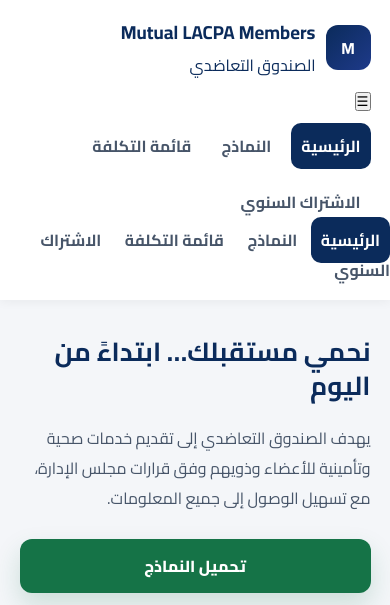
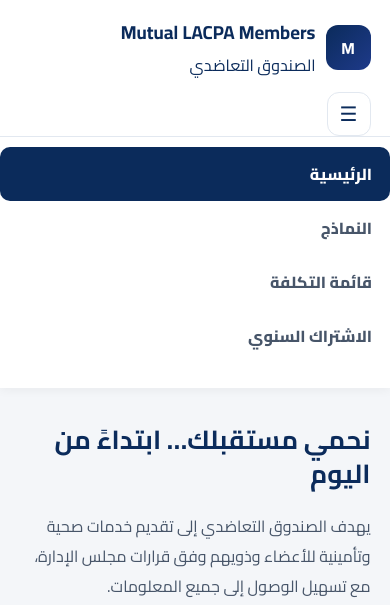
Before and after one commit to johnnySaade/LACPA_project, a plain HTML site: page index.html in a window 390 px wide. Both pictures are taken after a click on the button "فتح القائمة". Shown: the top 605 px of the page. Drawn offline with Linux system fonts and the light colour scheme.

Commit message:
Refactor styles.css for improved structure and mobile support

```diff
--- a/styles.css
+++ b/styles.css
@@ -71,6 +71,55 @@
 nav a.active {
   background: #0b2b5b;
   color: white;
+}
+
+/* ===== Mobile Dropdown Navbar ===== */
+.menu-btn{
+  display: none;               /* hidden on desktop */
+  border: 1px solid #e2e8f0;
+  background: white;
+  width: 44px;
+  height: 44px;
+  border-radius: 12px;
+  font-size: 20px;
+  cursor: pointer;
+  color: #0b2b5b;
+}
+
+.nav-links{
+  display: flex;
+  align-items: center;
+}
+
+/* Dropdown (hidden by default) */
+.mobile-menu{
+  display: none;
+  background: white;
+  border-top: 1px solid #e2e8f0;
+  padding: 10px 0;
+}
+
+.mobile-menu a{
+  display: block;
+  padding: 12px 18px;
+  text-decoration: none;
+  font-weight: 800;
+  color: #475569;
+}
+
+.mobile-menu a:hover{
+  background: #f1f5f9;
+}
+
+.mobile-menu a.active{
+  color: white;
+  background: #0b2b5b;
+}
+
+/* Show hamburger + hide desktop links on small screens */
+@media (max-width: 900px){
+  .menu-btn{ display: inline-flex; align-items:center; justify-content:center; }
+  .nav-links{ display: none; }
 }
 
 /* HERO */
```
